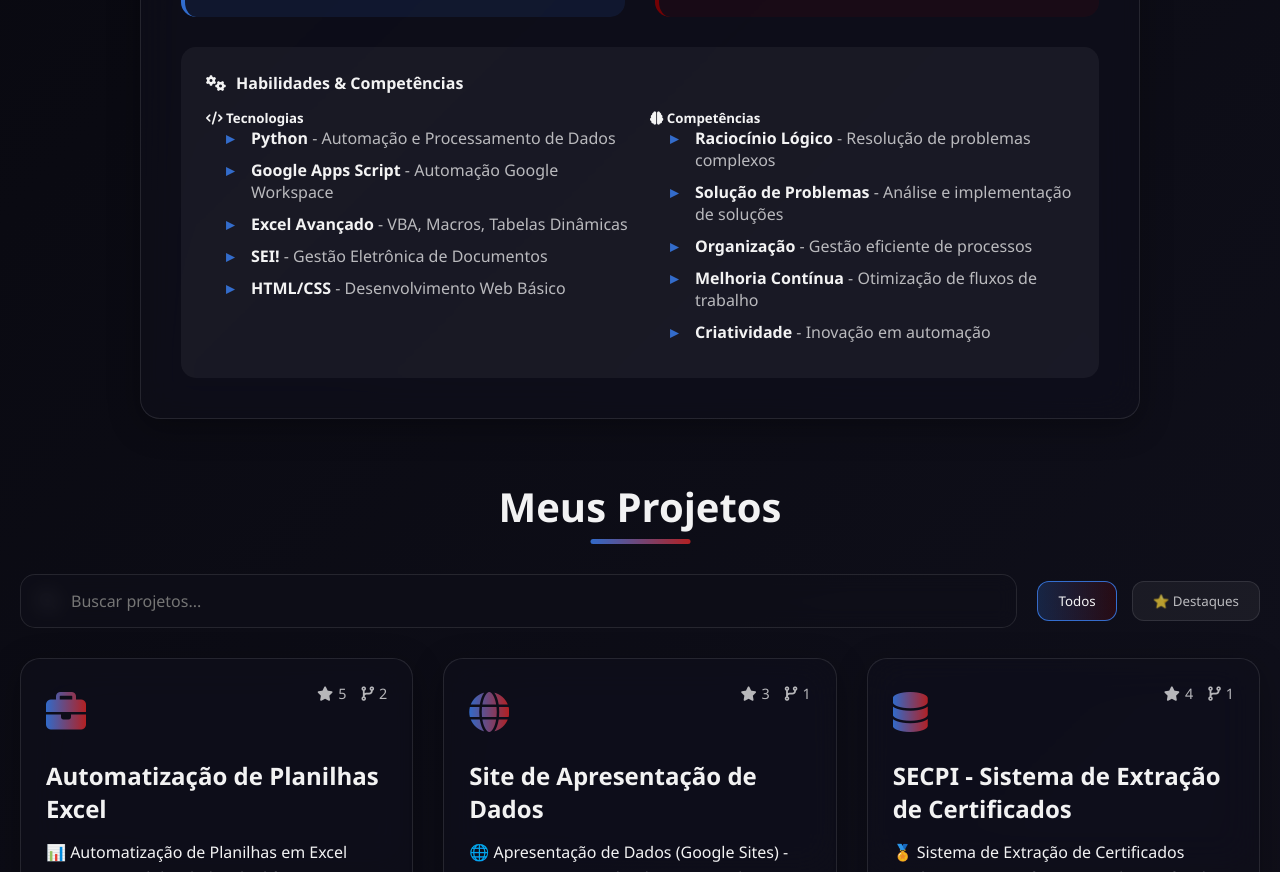
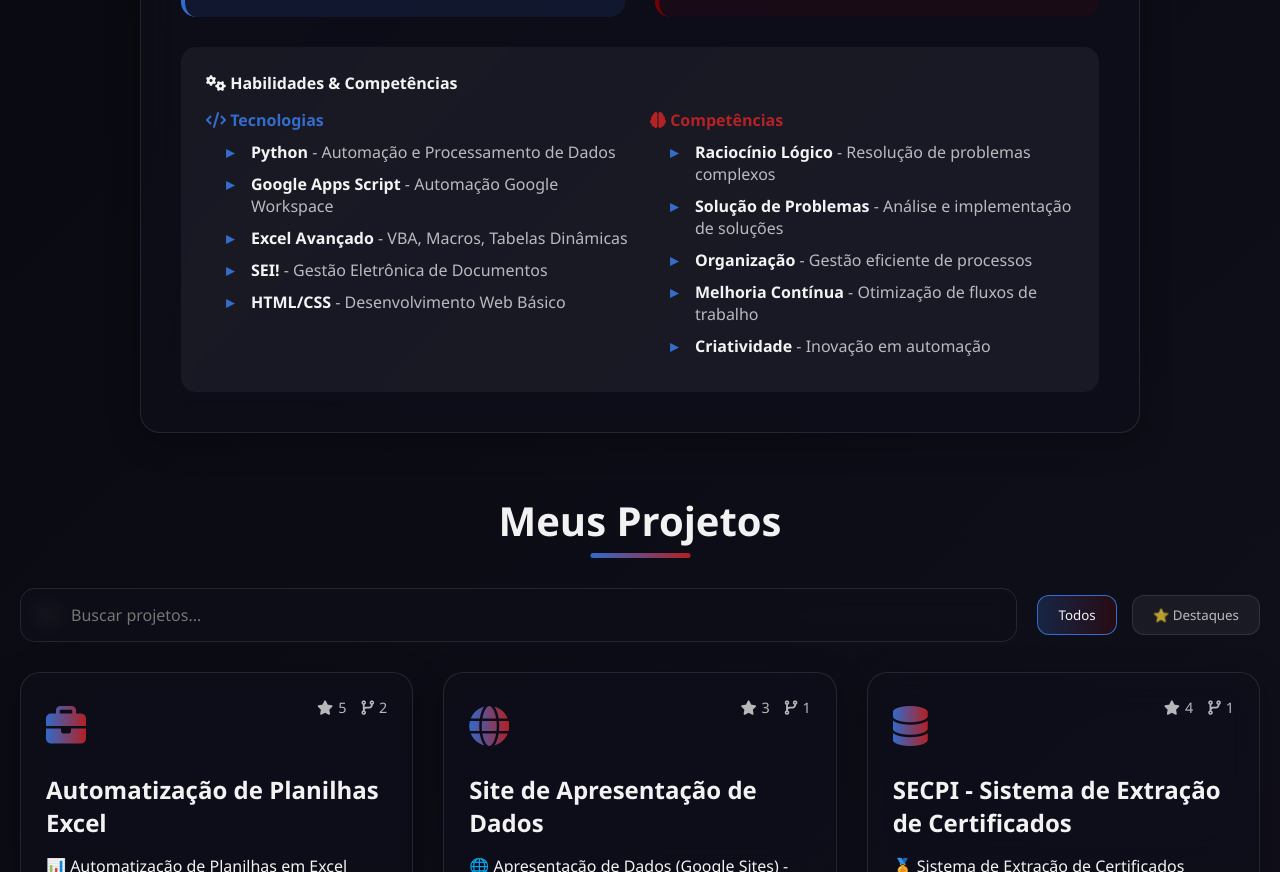
Before and after one commit to jvsleeder09/portifolio-victor-lela, a plain HTML site: page index.html in a window 1280 px wide. Shown: the part 1494-2366 px from the top of the page. Drawn offline with nearby package versions, Linux system fonts and the light colour scheme.

Commit message:
Refactor habilidades section styles in index.html

```diff
--- a/index.html
+++ b/index.html
@@ -111,16 +111,16 @@
                         </div>
                     </div>
 
-                   <div class="habilidades-container">
-                        <h4>
+                    <div style="margin-top: 30px; background: rgba(255, 255, 255, 0.05); padding: 25px; border-radius: 15px;">
+                        <h4 style="color: var(--text-color); margin-bottom: 15px;">
                             <i class="fas fa-cogs"></i> Habilidades & Competências
                         </h4>
-                        <div class="grid-1fr-1fr">
+                        <div style="display: grid; grid-template-columns: 1fr 1fr; gap: 20px;">
                             <div>
-                                <h5>
+                                <h5 style="color: var(--primary-color); margin-bottom: 10px; font-size: 1rem;">
                                     <i class="fas fa-code"></i> Tecnologias
                                 </h5>
-                                <ul>
+                                <ul style="padding-left: 20px; color: var(--text-secondary);">
                                     <li><strong>Python</strong> - Automação e Processamento de Dados</li>
                                     <li><strong>Google Apps Script</strong> - Automação Google Workspace</li>
                                     <li><strong>Excel Avançado</strong> - VBA, Macros, Tabelas Dinâmicas</li>
@@ -130,10 +130,10 @@
                             </div>
 
                             <div>
-                                <h5>
+                                <h5 style="color: var(--accent-color); margin-bottom: 10px; font-size: 1rem;">
                                     <i class="fas fa-brain"></i> Competências
                                 </h5>
-                                <ul>
+                                <ul style="padding-left: 20px; color: var(--text-secondary);">
                                     <li><strong>Raciocínio Lógico</strong> - Resolução de problemas complexos</li>
                                     <li><strong>Solução de Problemas</strong> - Análise e implementação de soluções</li>
                                     <li><strong>Organização</strong> - Gestão eficiente de processos</li>
```
